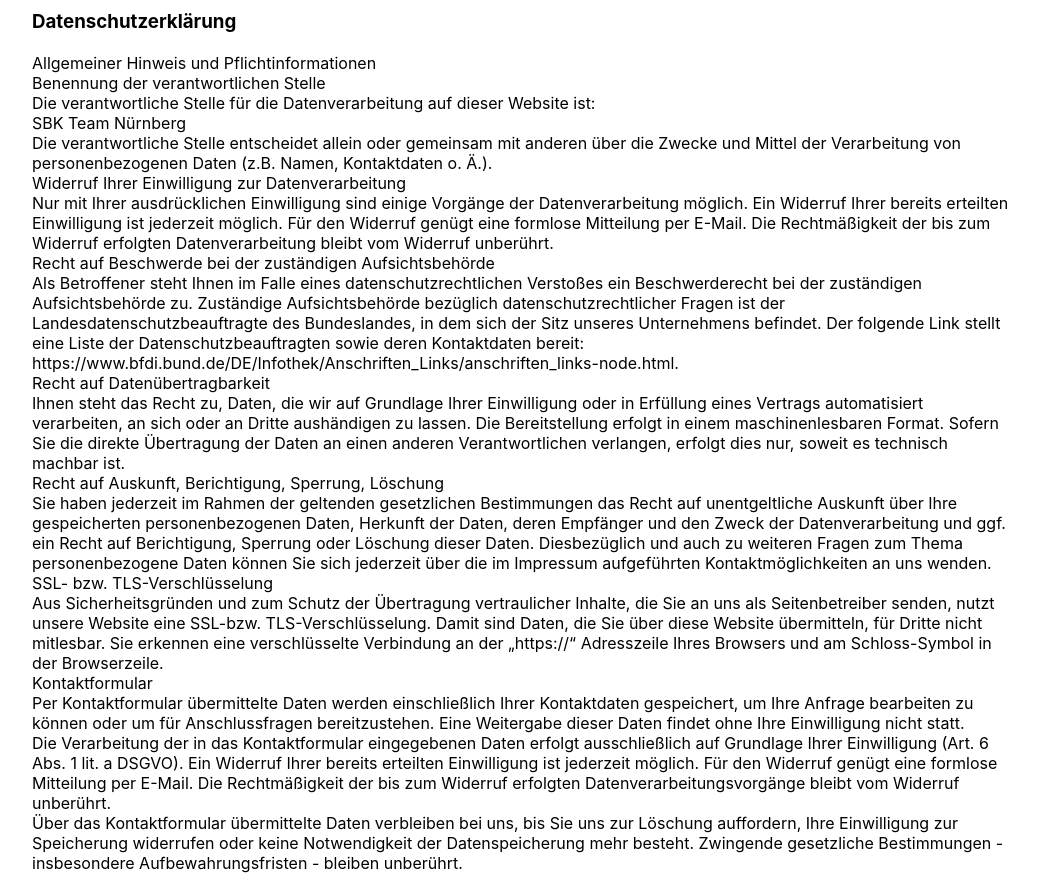
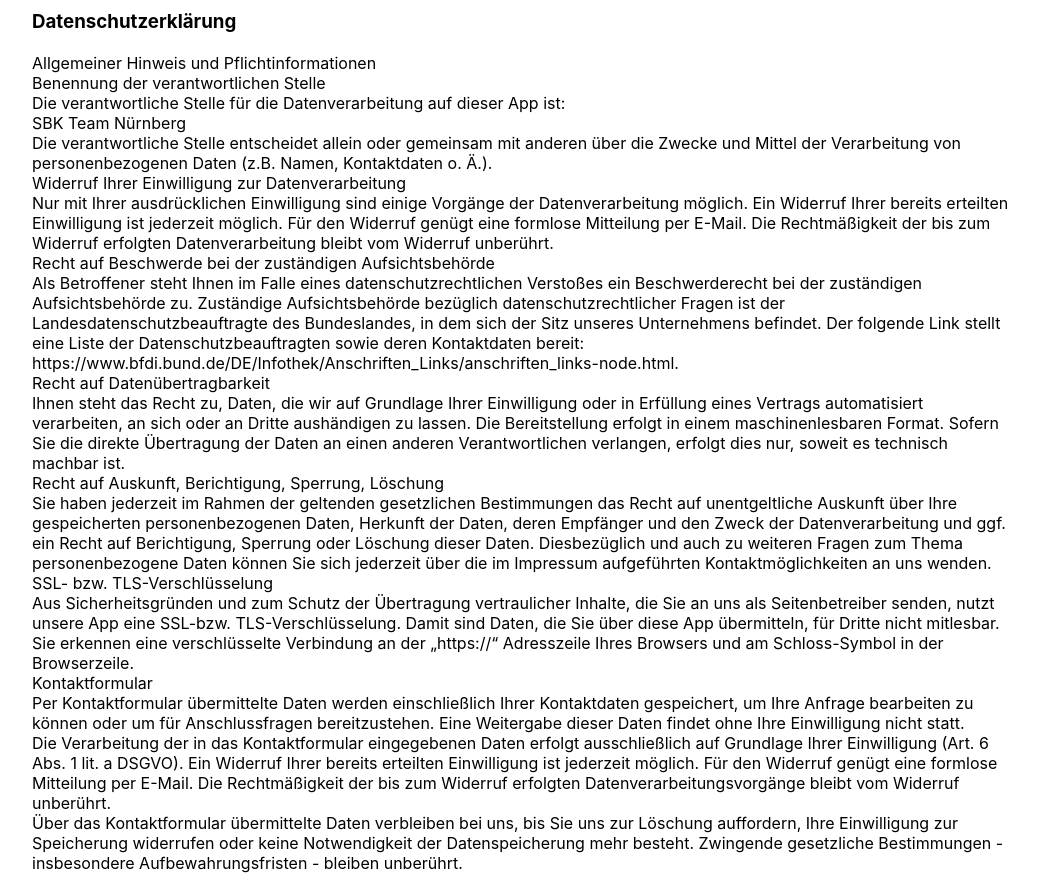
Before and after one commit to sbk-events/support, a plain HTML site: page datenschutzerklaerung.html in a window 1280 px wide. Shown: the whole page, without its empty margins (118-1156 px from the left). Drawn offline with Linux system fonts and the light colour scheme.

Commit message:
PrivacyPolicy style

```diff
--- a/datenschutzerklaerung.html
+++ b/datenschutzerklaerung.html
@@ -14,7 +14,7 @@
     <br>
     Benennung der verantwortlichen Stelle
     <br>
-    Die verantwortliche Stelle für die Datenverarbeitung auf dieser Website ist:
+    Die verantwortliche Stelle für die Datenverarbeitung auf dieser App ist:
     <br>
     SBK Team Nürnberg
 
@@ -55,7 +55,7 @@
     SSL- bzw. TLS-Verschlüsselung
     <br>
     Aus Sicherheitsgründen und zum Schutz der Übertragung vertraulicher Inhalte, die Sie an uns als Seitenbetreiber
-    senden, nutzt unsere Website eine SSL-bzw. TLS-Verschlüsselung. Damit sind Daten, die Sie über diese Website
+    senden, nutzt unsere App eine SSL-bzw. TLS-Verschlüsselung. Damit sind Daten, die Sie über diese App
     übermitteln, für Dritte nicht mitlesbar. Sie erkennen eine verschlüsselte Verbindung an der „https://“ Adresszeile
     Ihres Browsers und am Schloss-Symbol in der Browserzeile.
     <br>
```
